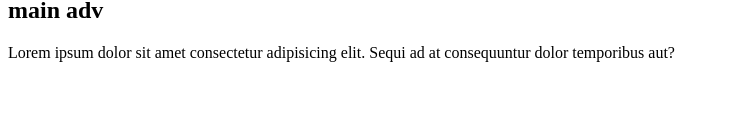
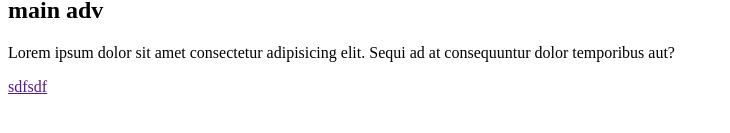
Before and after one commit to Kibb32/test-git-rep, a plain HTML site: page index.html in a window 1280 px wide. Shown: the part 181-314 px from the top of the page, without its empty margins (0-730 px from the left). Drawn offline with Linux system fonts and the light colour scheme.

Commit message:
add a in index

```diff
--- a/index.html
+++ b/index.html
@@ -37,7 +37,7 @@
     <h2>main adv</h2>
     <p>Lorem ipsum dolor sit amet consectetur adipisicing elit. Sequi ad at consequuntur dolor temporibus aut?</p>
 </div>
-
+<a href="">sdfsdf</a>
 
 </body>
 </html>
```
